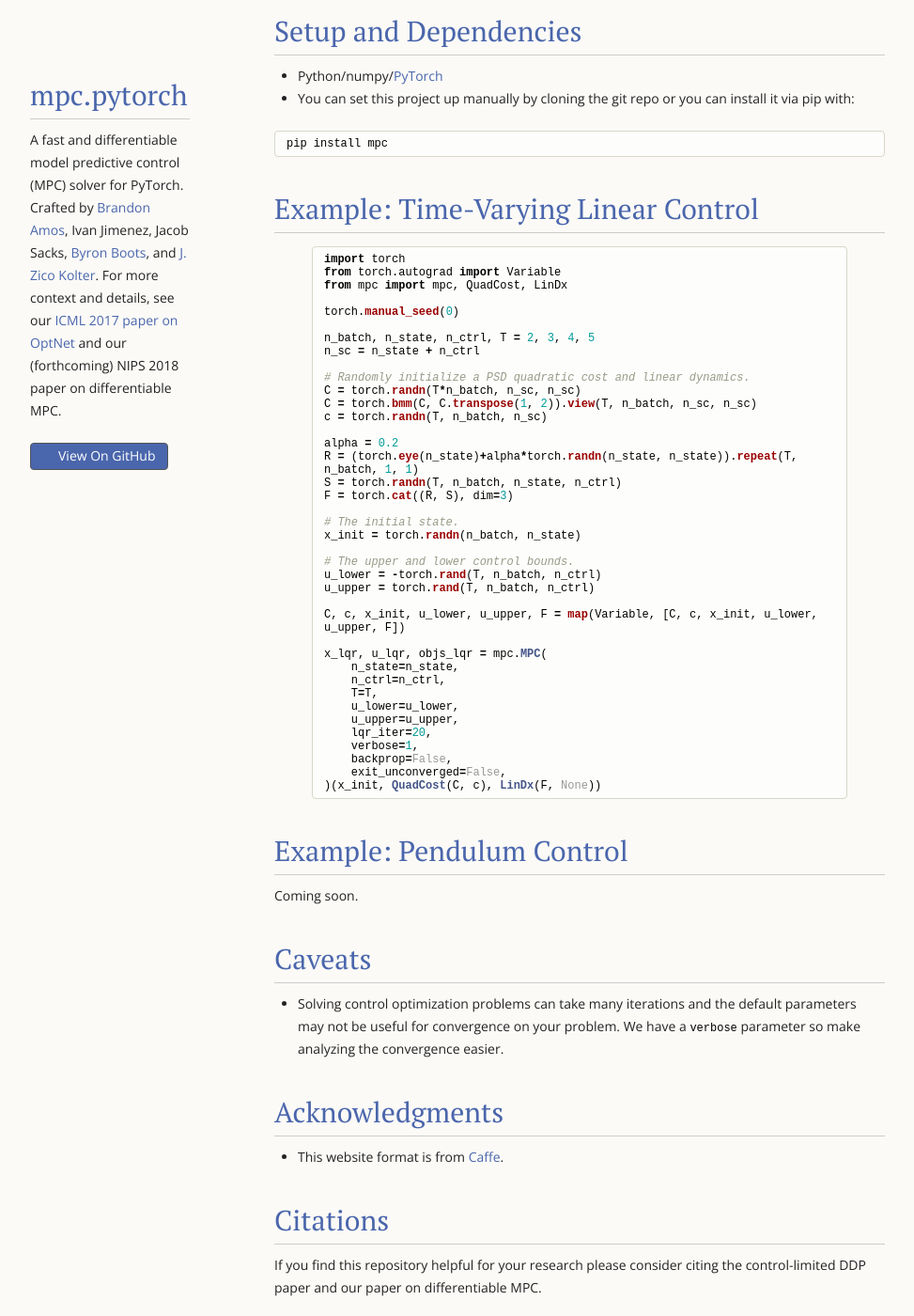
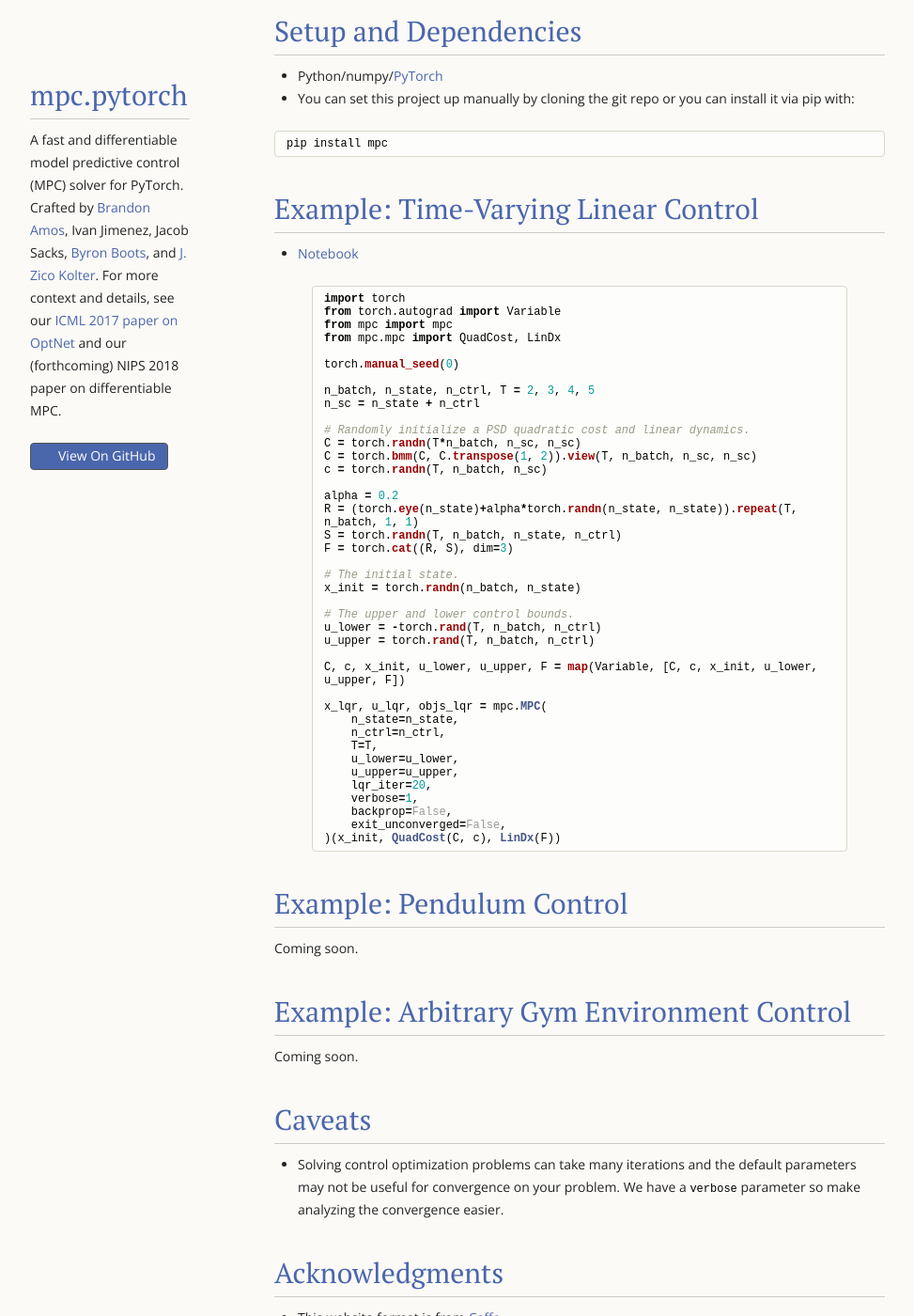
Before and after one commit to locuslab/mpc.pytorch, a Jekyll site: the page built from index.md, in a window 1280 px wide and 1400 px high, scrolled down 2485 px. Shown: the whole window at 94% size, without its empty margins (18-991 px from the left). Built offline with Jekyll 4.4.1, drawn with Linux system fonts in a browser that asks for light colours; formulas are drawn with MathJax 3; our own code applies the rules of GitHub Pages for plain Markdown files.

Commit message:
Fix TVLC example.

```diff
--- a/index.md
+++ b/index.md
@@ -149,10 +149,13 @@
 
 # Example: Time-Varying Linear Control
 
++ [Notebook](https://github.com/locuslab/mpc.pytorch/blob/master/examples/Time%20Varying%20Linear-Quadratic%20Control.ipynb)
+
 {% highlight Python %}
 import torch
 from torch.autograd import Variable
-from mpc import mpc, QuadCost, LinDx
+from mpc import mpc
+from mpc.mpc import QuadCost, LinDx
 
 torch.manual_seed(0)
 
@@ -188,10 +191,14 @@
     verbose=1,
     backprop=False,
     exit_unconverged=False,
-)(x_init, QuadCost(C, c), LinDx(F, None))
+)(x_init, QuadCost(C, c), LinDx(F))
 {% endhighlight %}
 
 # Example: Pendulum Control
+
+Coming soon.
+
+# Example: Arbitrary Gym Environment Control
 
 Coming soon.
 
```
